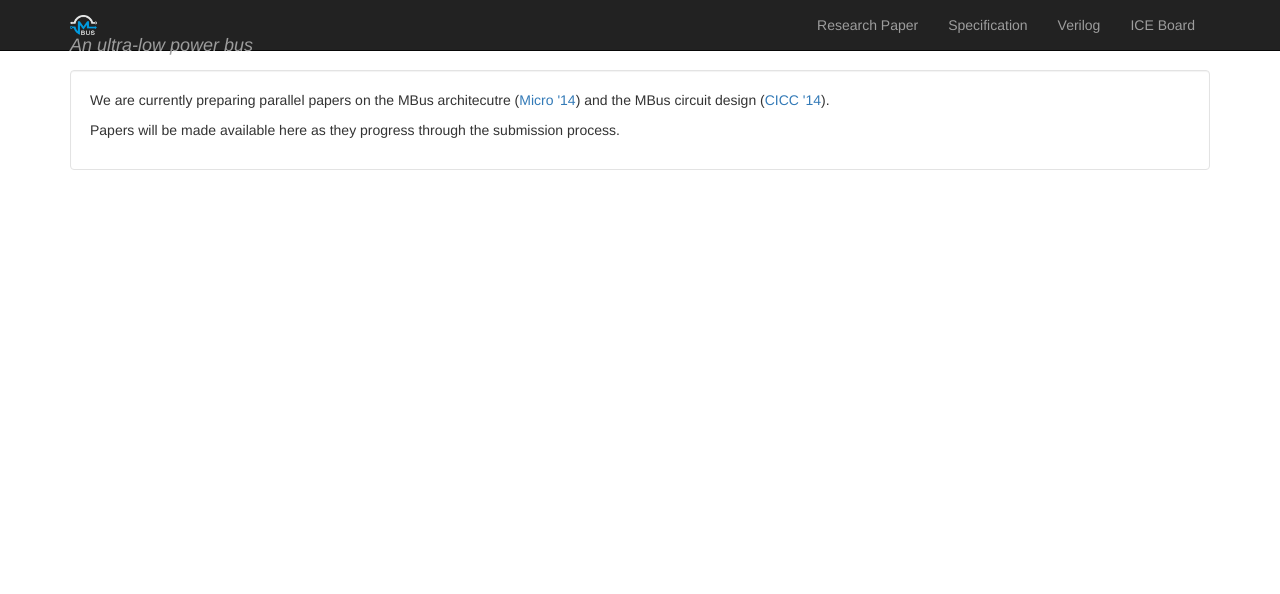
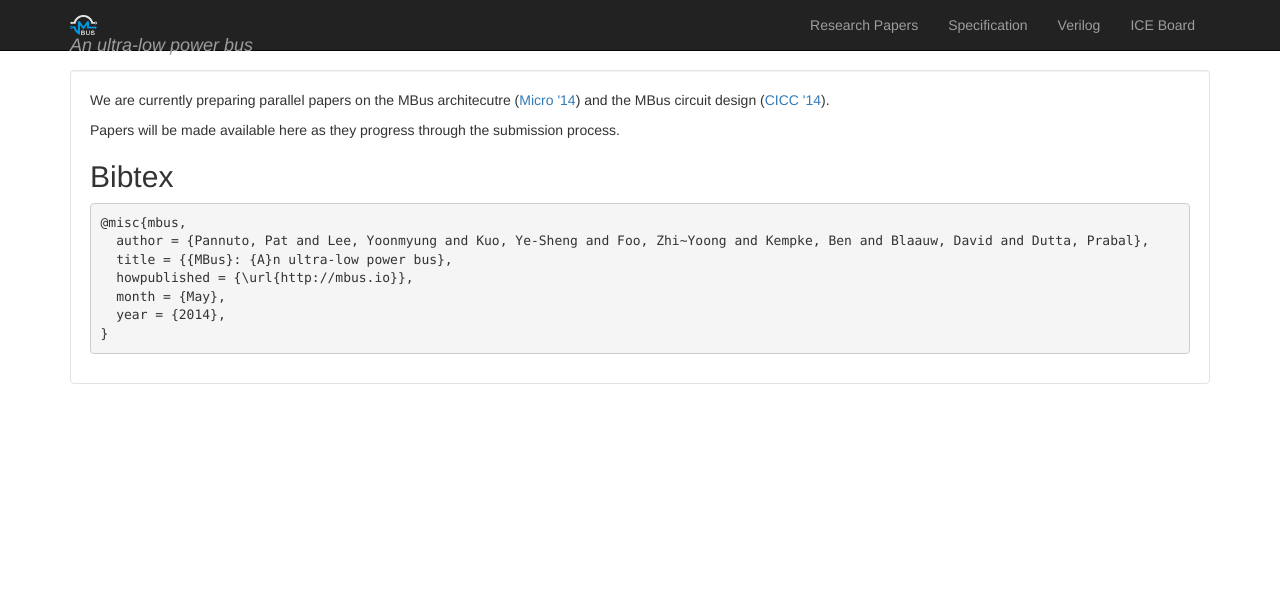
Before and after one commit to lab11/mbus.io, a Python web app: template mbus/templates/paper.mako in a window 1280 px wide. Shown: the top 594 px of the page. Run offline with Mako, Linux system fonts and the light colour scheme; the template is opened without the code that fills it, so the values that code supplies are empty; some libraries are stand-ins or nearby versions.

Commit message:
Add temporary bibtex entry

```diff
--- a/mbus/templates/base.mako
+++ b/mbus/templates/base.mako
@@ -50,7 +50,7 @@
         </div>
         <div class="collapse navbar-collapse">
           <ul class="nav navbar-nav pull-right">
-            <li><a href="/paper.html">Research Paper</a></li>
+            <li><a href="/paper.html">Research Papers</a></li>
             <li><a href="/spec.html">Specification</a></li>
             <li><a href="/verilog.html">Verilog</a></li>
             <li><a href="/ice.html">ICE Board</a></li>
--- a/mbus/templates/paper.mako
+++ b/mbus/templates/paper.mako
@@ -12,5 +12,14 @@
     <p>
       Papers will be made available here as they progress through the submission process.
     </p>
+    <h2>Bibtex</h2>
+    <pre>
+@misc{mbus,
+  author = {Pannuto, Pat and Lee, Yoonmyung and Kuo, Ye-Sheng and Foo, Zhi~Yoong and Kempke, Ben and Blaauw, David and Dutta, Prabal},
+  title = {{MBus}: {A}n ultra-low power bus},
+  howpublished = {\url{http://mbus.io}},
+  month = {May},
+  year = {2014},
+}</pre>
   </div>
 </div>
```
